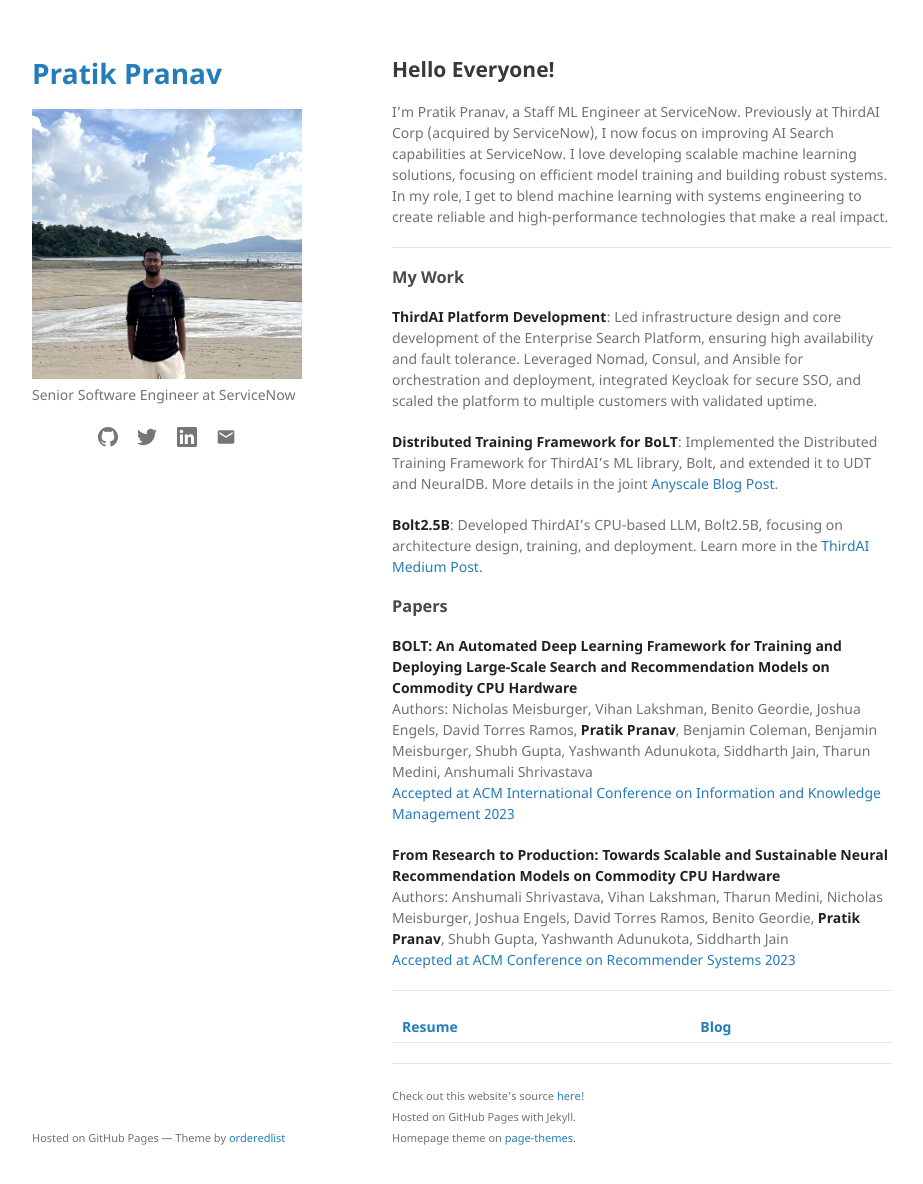
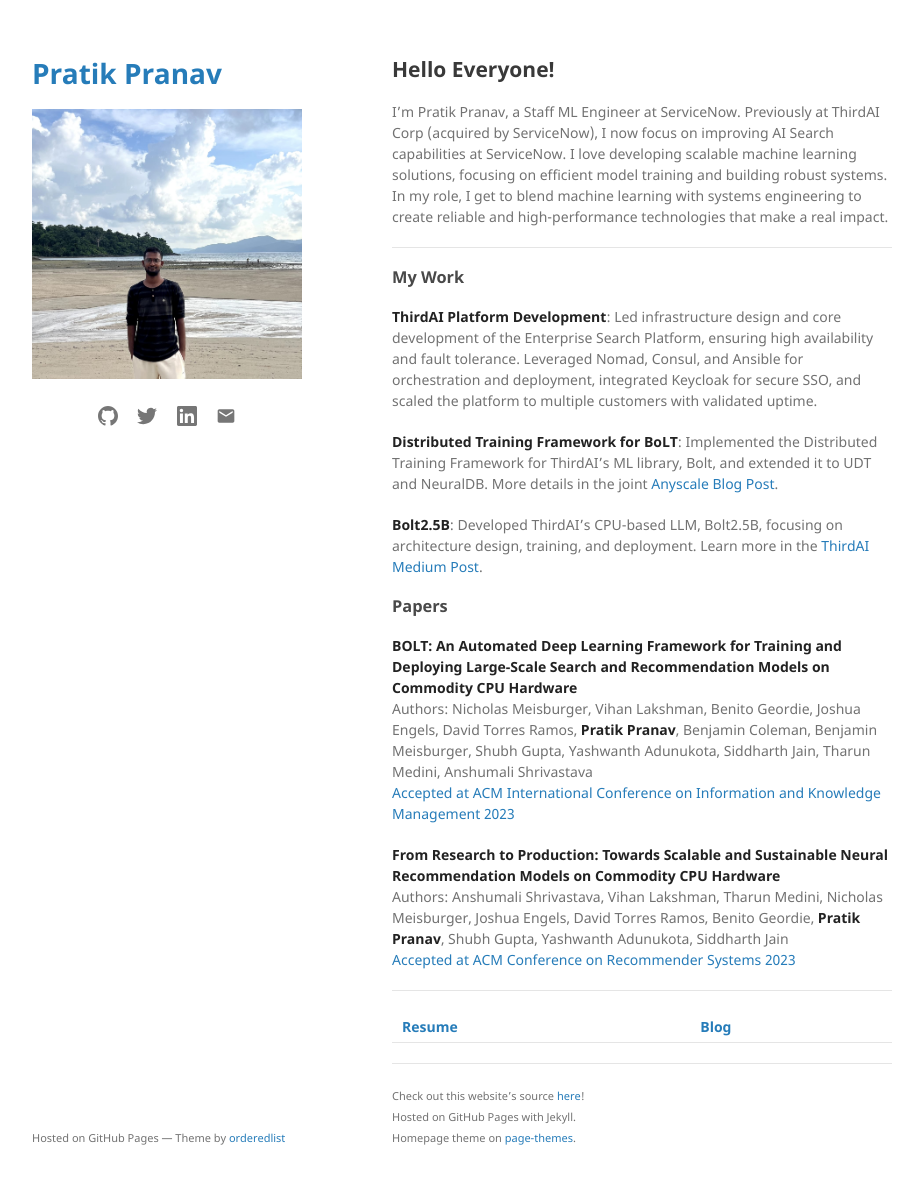
Before and after one commit to pratkpranav/pratkpranav.github.io, a Jekyll site: the page built from index.md, in a window 1280 px wide and 1217 px high. Shown: the top 1184 px of the window, without its empty margins (178-1101 px from the left). Built offline with Jekyll 4.4.1, drawn with Linux system fonts in a browser that asks for light colours.

Commit message:
remove that

```diff
--- a/_config.yml
+++ b/_config.yml
@@ -1,6 +1,5 @@
 title: Pratik Pranav
 logo: /assets/profile.jpeg
-description: Senior Software Engineer at ServiceNow
 twitter_username: PratikPranav11
 github_username:  pratkpranav
 linkedin_username: pratik-p-92629616b
```
